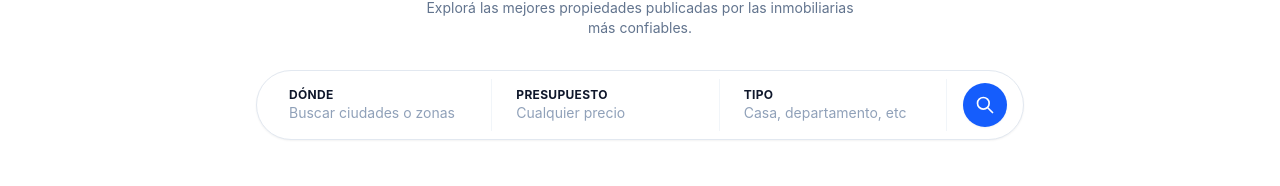
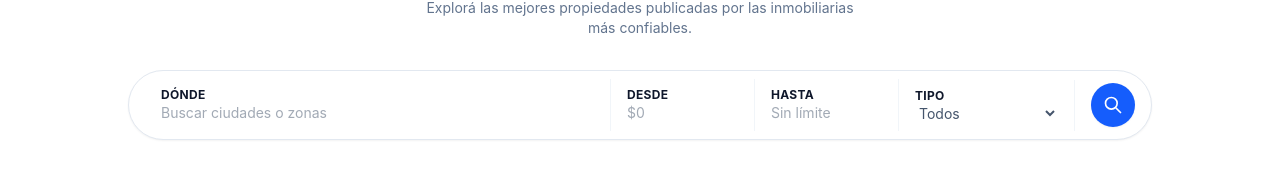
Before and after one commit to AbrSantiago/compra-tu-hogar, a React (Vite) app in the folder frontend/: page / in a window 1280 px wide. Shown: the part 143-329 px from the top of the page. Built offline with nearby package versions, Linux system fonts and the light colour scheme; no server answers.

Commit message:
Feat: Filtros DONE

```diff
--- a/frontend/src/components/home/SearchBar.tsx
+++ b/frontend/src/components/home/SearchBar.tsx
@@ -1,44 +1,107 @@
-import React from 'react';
+import React, { useState } from 'react';
+import type { ListingFilters } from '@/types';
 
-export const SearchBar: React.FC = () => {
+interface SearchBarProps {
+  onSearch: (filters: ListingFilters) => void;
+}
+
+export const SearchBar: React.FC<SearchBarProps> = ({ onSearch }) => {
+  const [location, setLocation] = useState('');
+  const [minPrice, setMinPrice] = useState('');
+  const [maxPrice, setMaxPrice] = useState('');
+  const [propertyType, setPropertyType] = useState<
+    '' | 'house' | 'apartment'
+  >('');
+
+  const handleSearch = () => {
+    onSearch({
+      location: location || undefined,
+      minPrice: minPrice ? Number(minPrice) : undefined,
+      maxPrice: maxPrice ? Number(maxPrice) : undefined,
+      propertyType: propertyType || undefined,
+    });
+  };
+
   return (
-    <div className="max-w-3xl mx-auto bg-white border border-slate-200 rounded-full shadow-xs hover:shadow-md transition-shadow duration-150 p-2 flex items-center divide-x divide-slate-100">
+    <div className="max-w-5xl mx-auto bg-white border border-slate-200 rounded-full shadow-xs hover:shadow-md transition-shadow duration-150 p-2 flex items-center divide-x divide-slate-100">
 
-      <button className="flex-1 text-left px-6 py-2 cursor-pointer focus:outline-none group">
-        <span className="block text-xs font-bold text-slate-900 tracking-wide uppercase">Dónde</span>
+      <div className="flex-1 px-6 py-2">
+        <span className="block text-xs font-bold text-slate-900 tracking-wide uppercase">
+          Dónde
+        </span>
         <input
           type="text"
           placeholder="Buscar ciudades o zonas"
-          className="block w-full text-sm text-slate-600 bg-transparent placeholder-slate-400 border-0 p-0 focus:ring-0 focus:outline-none"
+          value={location}
+          onChange={(e) => setLocation(e.target.value)}
+          className="block w-full text-sm text-slate-600 bg-transparent border-0 p-0 focus:ring-0 focus:outline-none"
         />
-      </button>
+      </div>
 
-      <button className="flex-1 text-left px-6 py-2 cursor-pointer focus:outline-none">
-        <span className="block text-xs font-bold text-slate-900 tracking-wide uppercase">Presupuesto</span>
+      <div className="w-36 px-4 py-2">
+        <span className="block text-xs font-bold text-slate-900 tracking-wide uppercase">
+          Desde
+        </span>
         <input
-          type="text"
-          placeholder="Cualquier precio"
-          className="block w-full text-sm text-slate-600 bg-transparent placeholder-slate-400 border-0 p-0 focus:ring-0 focus:outline-none"
+          type="number"
+          placeholder="$0"
+          value={minPrice}
+          onChange={(e) => setMinPrice(e.target.value)}
+          className="block w-full text-sm text-slate-600 bg-transparent border-0 p-0 focus:ring-0 focus:outline-none"
         />
-      </button>
+      </div>
 
-      <button className="flex-1 text-left px-6 py-2 cursor-pointer focus:outline-none">
-        <span className="block text-xs font-bold text-slate-900 tracking-wide uppercase">Tipo</span>
+      <div className="w-36 px-4 py-2">
+        <span className="block text-xs font-bold text-slate-900 tracking-wide uppercase">
+          Hasta
+        </span>
         <input
-          type="text"
-          placeholder="Casa, departamento, etc"
-          className="block w-full text-sm text-slate-600 bg-transparent placeholder-slate-400 border-0 p-0 focus:ring-0 focus:outline-none"
+          type="number"
+          placeholder="Sin límite"
+          value={maxPrice}
+          onChange={(e) => setMaxPrice(e.target.value)}
+          className="block w-full text-sm text-slate-600 bg-transparent border-0 p-0 focus:ring-0 focus:outline-none"
         />
-      </button>
+      </div>
+
+      <div className="w-44 px-4 py-2">
+        <span className="block text-xs font-bold text-slate-900 tracking-wide uppercase">
+          Tipo
+        </span>
+        <select
+          value={propertyType}
+          onChange={(e) =>
+            setPropertyType(e.target.value as '' | 'house' | 'apartment')
+          }
+          className="block w-full text-sm text-slate-600 bg-transparent border-0 p-0 focus:ring-0 focus:outline-none cursor-pointer"
+        >
+          <option value="">Todos</option>
+          <option value="house">Casa</option>
+          <option value="apartment">Departamento</option>
+        </select>
+      </div>
 
       <div className="pr-2 pl-4">
-        <button className="bg-blue-600 hover:bg-blue-700 text-white p-3 rounded-full flex items-center justify-center transition-all active:scale-95 shadow-xs cursor-pointer group">
-          <svg xmlns="http://www.w3.org/2000/svg" className="h-5 w-5 stroke-2" fill="none" viewBox="0 0 24 24" stroke="currentColor">
-            <path strokeLinecap="round" strokeLinejoin="round" d="M21 21l-6-6m2-5a7 7 0 11-14 0 7 7 0 0114 0z" />
+        <button
+          type="button"
+          onClick={handleSearch}
+          className="bg-blue-600 hover:bg-blue-700 text-white p-3 rounded-full flex items-center justify-center transition-all active:scale-95 shadow-xs cursor-pointer"
+        >
+          <svg
+            xmlns="http://www.w3.org/2000/svg"
+            className="h-5 w-5 stroke-2"
+            fill="none"
+            viewBox="0 0 24 24"
+            stroke="currentColor"
+          >
+            <path
+              strokeLinecap="round"
+              strokeLinejoin="round"
+              d="M21 21l-6-6m2-5a7 7 0 11-14 0 7 7 0 0114 0z"
+            />
           </svg>
         </button>
       </div>
-
     </div>
   );
 };
--- a/frontend/src/hooks/useHome.tsx
+++ b/frontend/src/hooks/useHome.tsx
@@ -4,6 +4,7 @@ import { clientService } from '../services/clientService';
 import type { ReviewResponse } from '@/types/review';
 import type { PropertyType } from '@/types/property';
 import { getPropertyImage } from '@/utils/imageMapper';
+import type { ListingFilters } from '@/types';
 
 export interface EnrichedListing {
   id: number;
@@ -25,16 +26,17 @@ export const useHome = () => {
   const [isLoggedIn] = useState<boolean>(() => typeof window !== 'undefined' && !!localStorage.getItem('token'));
   const [userRole] = useState<string | null>(() => typeof window !== 'undefined' ? localStorage.getItem('type') : null);
   const [userFavIds, setUserFavIds] = useState<number[]>([]);
+  const [filters, setFilters] = useState<ListingFilters>({});
 
   const isValidPropertyType = (t: string | undefined): t is PropertyType => {
     return t === 'house' || t === 'apartment';
   };
 
-  const fetchHomeData = useCallback(async () => {
+  const fetchHomeData = useCallback(async (currentFilters = filters) => {
     setIsLoading(true);
     setError(null);
     try {
-      const listingsData = await listingService.getAll().catch(() => []);
+      const listingsData = await listingService.getAll(currentFilters).catch(() => []);
 
       const enriched: EnrichedListing[] = listingsData
         .filter((list) => list.status === 'active')
@@ -106,6 +108,11 @@ export const useHome = () => {
     await fetchHomeData();
   };
 
+  const applyFilters = async (newFilters: ListingFilters) => {
+      setFilters(newFilters);
+      await fetchHomeData(newFilters);
+  };
+
   return {
     listings,
     isLoading,
@@ -115,6 +122,7 @@ export const useHome = () => {
     userFavIds,
     handlePurchaseConfirm,
     refetch: fetchHomeData,
-    refreshFavorites
+    refreshFavorites,
+    applyFilters
   };
 };
--- a/frontend/src/pages/Home.tsx
+++ b/frontend/src/pages/Home.tsx
@@ -16,7 +16,8 @@ export const Home: React.FC = () => {
     userFavIds,
     handlePurchaseConfirm,
     refetch,
-    refreshFavorites
+    refreshFavorites,
+    applyFilters
   } = useHome();
 
   const { handleLogout } = useLogout();
@@ -100,7 +101,7 @@ export const Home: React.FC = () => {
           </p>
         </div>
 
-        <SearchBar />
+        <SearchBar onSearch={applyFilters} />
       </section>
 
       <main className="max-w-7xl mx-auto px-4 sm:px-6 lg:px-8 pb-16 w-full">
--- a/frontend/src/services/listingService.ts
+++ b/frontend/src/services/listingService.ts
@@ -1,10 +1,31 @@
 import apiClient from './apiClient';
-import type { ListingResponse, ListingCreate } from '../types/listing';
+import type { ListingResponse, ListingCreate, ListingFilters } from '../types/listing';
 import type { ReviewResponse } from '@/types/review';
 
 export const listingService = {
-  getAll: async (): Promise<ListingResponse[]> => {
-    const response = await apiClient.get<ListingResponse[]>('/listings/');
+  getAll: async (filters?: ListingFilters): Promise<ListingResponse[]> => {
+    const params = new URLSearchParams();
+
+    if (filters?.location) {
+      params.append("location", filters.location);
+    }
+
+    if (filters?.minPrice !== undefined) {
+      params.append("min_price", filters.minPrice.toString());
+    }
+
+    if (filters?.maxPrice !== undefined) {
+      params.append("max_price", filters.maxPrice.toString());
+    }
+
+    if (filters?.propertyType) {
+      params.append("property_type", filters.propertyType);
+    }
+
+    const response = await apiClient.get<ListingResponse[]>(
+      `/listings/?${params.toString()}`
+    );
+
     return response.data;
   },
 
--- a/frontend/src/types/listing.ts
+++ b/frontend/src/types/listing.ts
@@ -43,3 +43,10 @@ export interface ListingUpdate {
   price?: number;
   status?: ListingStatus;
 }
+
+export interface ListingFilters {
+  location?: string;
+  minPrice?: number;
+  maxPrice?: number;
+  propertyType?: 'house' | 'apartment';
+}
```
Also changed, not shown: 2 other files (tests, documents, lock files or other folders).
